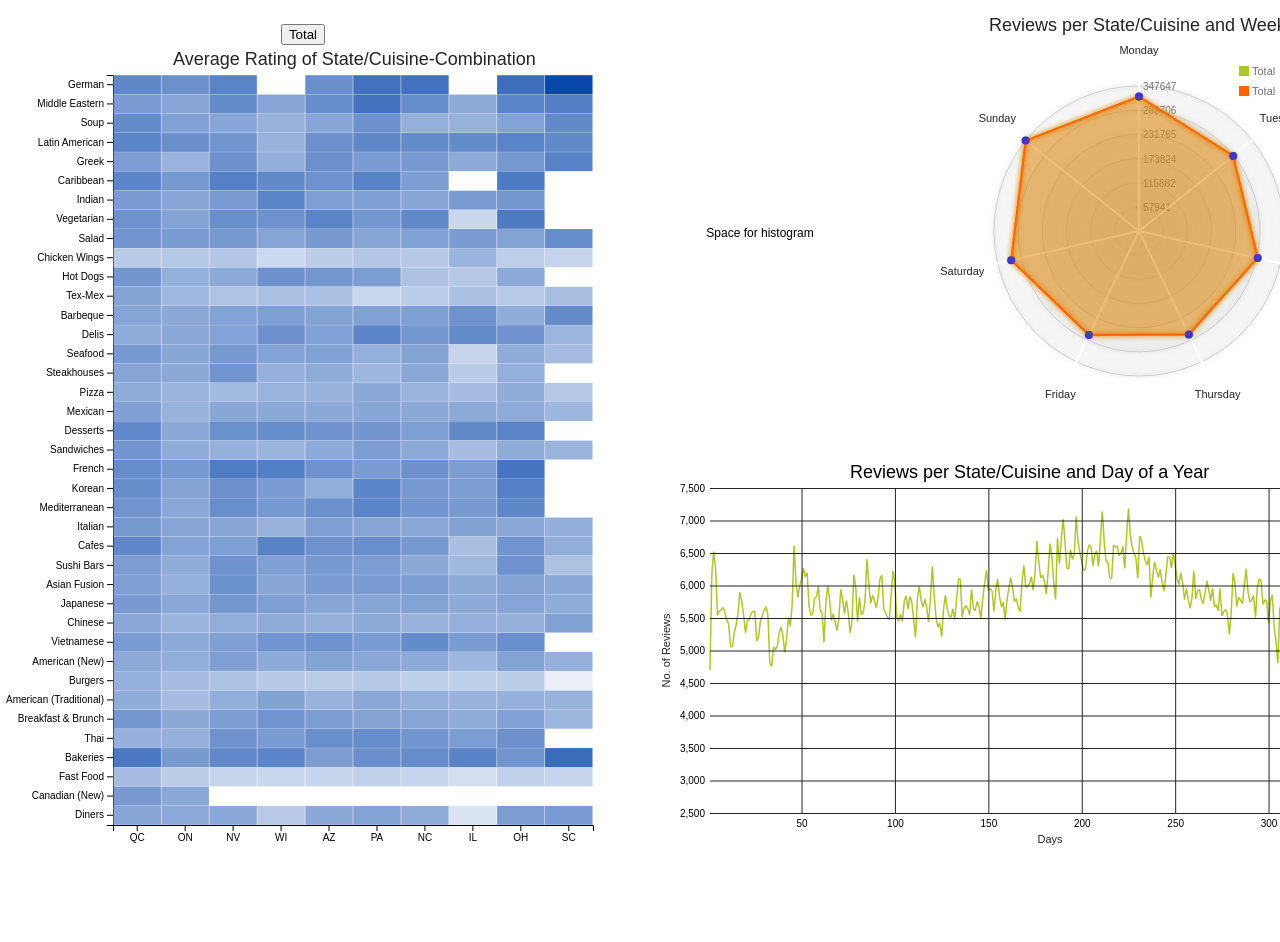
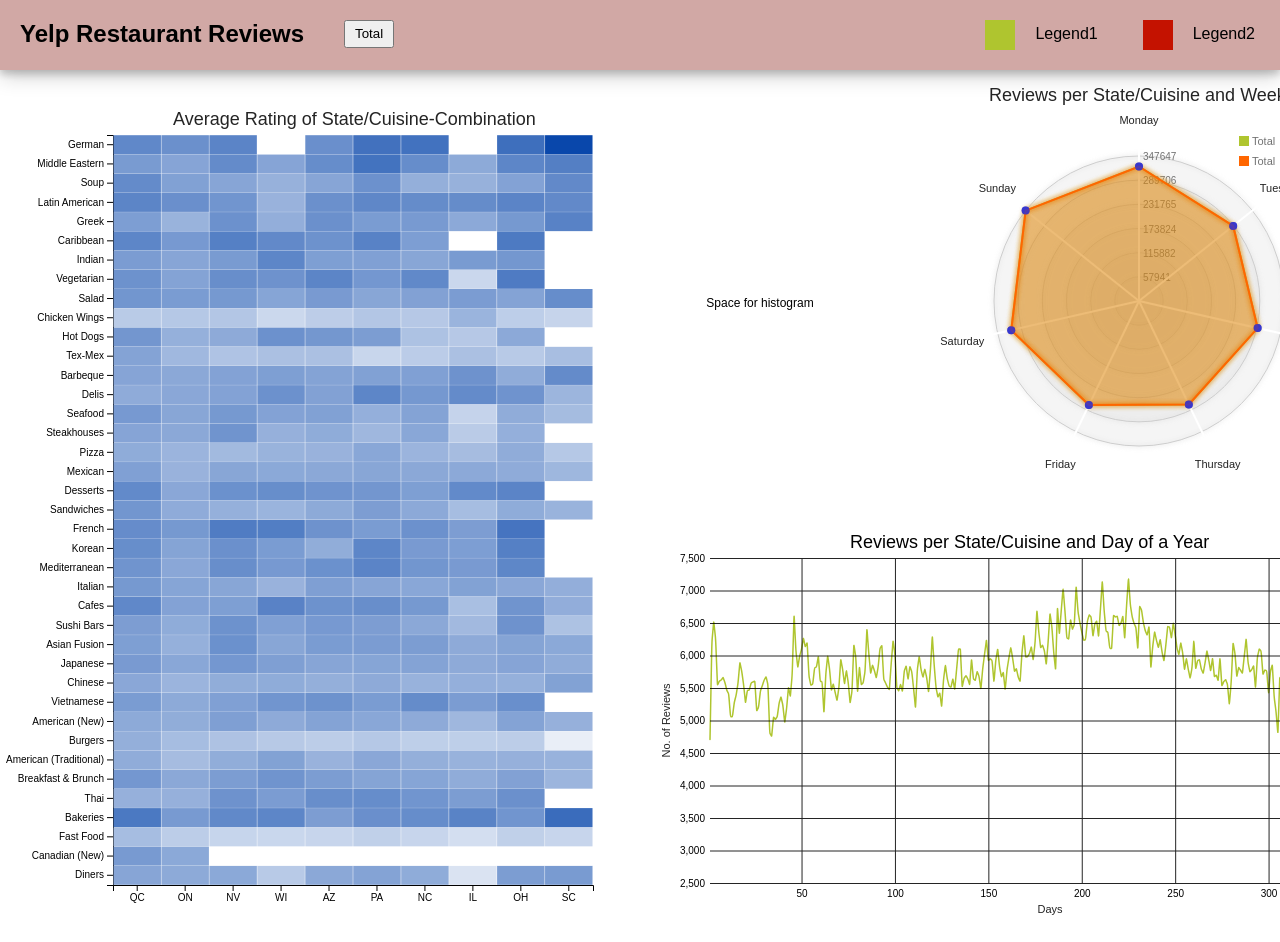
Before and after one commit to jphietala/Yelp-InfoViz, a plain HTML site: page d3/radar/index.html in a window 1280 px wide. Shown: the top 942 px of the page. Before the commit the page ends 872 px from the top, so only its background shows below. Drawn offline with nearby package versions, Linux system fonts and the light colour scheme.

Commit message:
Made a top bar for the dashboard and changed heatmap color

```diff
--- a/d3/radar/index.html
+++ b/d3/radar/index.html
@@ -44,15 +44,81 @@
 				font-family: sans-serif;
 				fill: #242424;
 			}
+
+			.topbar {
+				background-color: #d1a8a5;
+				width: 100%;
+				height: 70px;
+				box-shadow: 0 4px 8px 0 rgba(0, 0, 0, 0.2), 0 6px 20px 0 rgba(0, 0, 0, 0.19)
+			}
+
+			.topbar h1 {
+				float: left;
+    			margin: 20px;
+			}
+
+			.topbar button {
+				float: left;
+				height: 27.5px;
+				width: 50px;
+				text-align: center;
+    			margin: 20px;
+			}
+
+			.topbarLegend {
+				font-size: 16px;
+				float: right;
+				margin: 25px;
+				margin-left: 0;
+				text-align: left;
+			}
+
+			.topbarLegend2 {
+				font-size: 16px;
+				float: right;
+				margin: 25px;
+				margin-left: 0;
+				text-align: left;
+			}
+
+			.topbarLegendBox {
+				float: right;
+				margin: 20px;
+				background-color: #AFC52F;
+				width: 30px;
+				height: 30px;
+			}
+
+			.topbarLegendBox2 {
+				float: right;
+				margin: 20px;
+				background-color: #c41200;
+				width: 30px;
+				height: 30px;
+			}
+
 		</style>
 	</head>
 
 	<body>
+
+		<div class="topbar">
+			<div>
+				<h1>Yelp Restaurant Reviews</h1>
+			</div>
+			<div>
+				<button onclick="updateIdioms('','');selectedHM(this);">Total</button>
+			</div>
+			<div class="topbarLegend2">Legend2</div>
+			<div class="topbarLegendBox2"></div>
+			<div class="topbarLegend">Legend1</div>
+			<div class="topbarLegendBox"></div>
+		</div>
+
 		<div id="table" align="center">
 			<table>
 				<tr>
 					<td>
-						<div align="center"><button onclick="updateIdioms('','');selectedHM(this);">Total</button> </div>
 						<div id="heatmap_container"></div>
 					</td>
 					<td>
@@ -62,7 +128,6 @@
 									<div id="histogram_container">Space for histogram</div>
 								</td>
 								<td>
-
 
 									<div id="radarchart_container" class="radarChart2"></div>
 
```
Also changed, not shown: d3/radar/js/heatmap.js (+3 -4 lines), d3/visualization/heatmap.html (+1 -1 lines).
